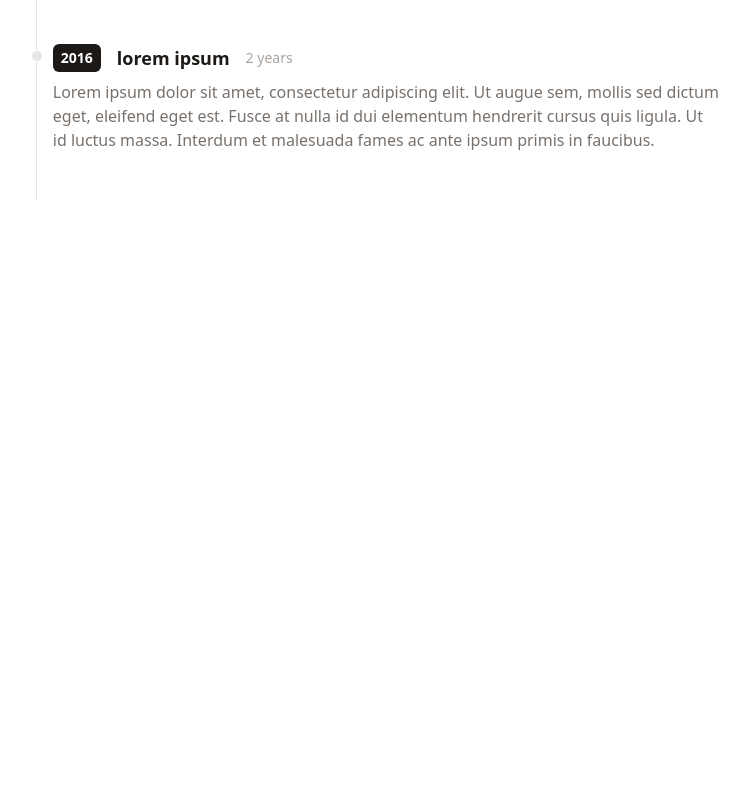
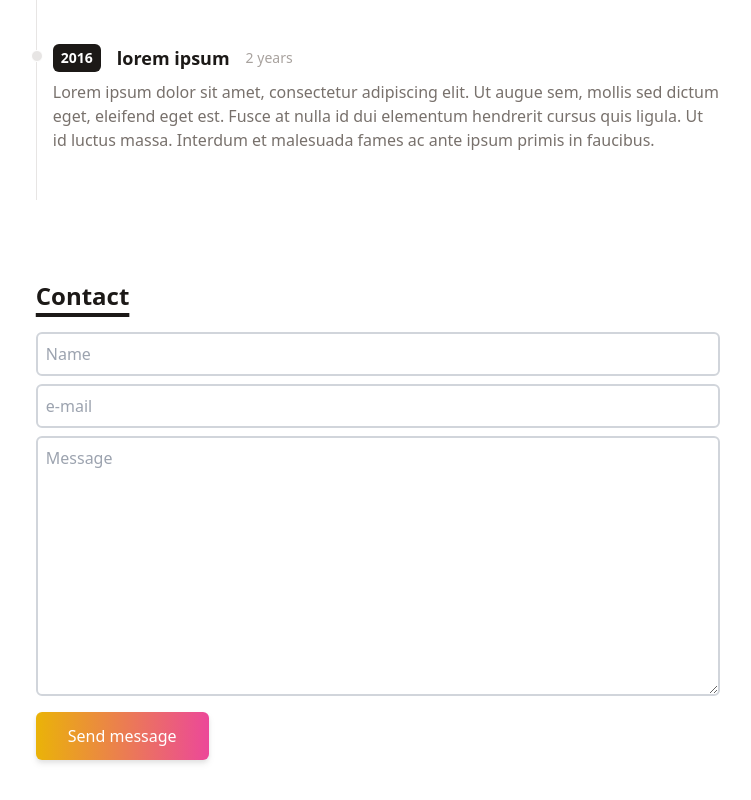
Before and after one commit to pta15/Minimal-portfolio, a React (Vite) app: page / in a window 1280 px wide. Shown: the part 1180-1980 px from the top of the page, without its empty margins (262-1013 px from the left). Before the commit the page ends 1460 px from the top, so only its background shows below. Built offline with nearby package versions, Linux system fonts and the light colour scheme.

Commit message:
completed contact form and linked to my getform

```diff
--- a/index.html
+++ b/index.html
@@ -5,6 +5,9 @@
     <link rel="icon" type="image/svg+xml" href="/vite.svg" />
     <meta name="viewport" content="width=device-width, initial-scale=1.0" />
     <title>Vite + React</title>
+    <link rel="preconnect" href="https://fonts.googleapis.com">
+    <link rel="preconnect" href="https://fonts.gstatic.com" crossorigin>
+    <link href="https://fonts.googleapis.com/css2?family=Inter:wght@300;400;500;600;700&display=swap" rel="stylesheet">
   </head>
   <body>
     <div id="root"></div>
--- a/src/App.jsx
+++ b/src/App.jsx
@@ -3,6 +3,7 @@ import './App.css'
 import Intro from './components/Intro'
 import Portfolio from './components/Portfolio'
 import Timeline from './components/Timeline'
+import Contact from './components/Contact'
 
 function App() {
 
@@ -12,6 +13,7 @@ function App() {
         <Intro />
         <Portfolio />
         <Timeline/>
+        <Contact/>
         {/*
 
         <Timeline />
--- a/src/components/Contact.jsx
+++ b/src/components/Contact.jsx
@@ -2,8 +2,18 @@ import React from 'react'
 
 function Contact() {
   return (
-    <div>
-
+    <div className='flex flex-col mb-10 mx-auto'>
+      <div className="flex justify-center">
+        <form action="https://getform.io/f/7a900174-6dde-49c8-a338-930a7ff76d0e"
+        method="POST"
+        className="flex flex-col w-full md:w-7/12">
+          <h1 class="text-2xl font-bold underline underline-offset-8 decoration-4 mb-5 text-stone-900 dark:text-white ">Contact</h1>
+          <input type="text" name="name" placeholder="Name" class="p-2 bg-transparent border-2 rounded-md border-gray-300 focus:outline-none"/>
+          <input type="text" name="e-mail" placeholder="e-mail" class="my-2 p-2 bg-transparent border-2 rounded-md border-gray-300 focus:outline-none"/>
+          <textarea name="message" placeholder="Message" rows="10" class="p-2 mb-4 bg-transparent border-2 rounded-md border-gray-300 focus:outline-none"/>
+          <button type="submit" class="text-center inline-block px-8 py-3 w-max text-base font-medium rounded-md text-white bg-gradient-to-r from-yellow-500 to-pink-500 drop-shadow-md hover:stroke-white">Send message</button>
+        </form>
+      </div>
     </div>
   )
 }
--- a/src/components/Footer.jsx
+++ b/src/components/Footer.jsx
@@ -0,0 +1,11 @@
+import React from 'react'
+
+function Footer() {
+  return (
+    <div>
+
+    </div>
+  )
+}
+
+export default Footer
--- a/tailwind.config.cjs
+++ b/tailwind.config.cjs
@@ -7,7 +7,11 @@ module.exports = {
     "./src/components/*.{js,ts,jsx,tsx}",
   ],
   theme: {
-    extend: {},
+    extend: {
+      fontFamily:{
+        inter: ['inter', 'serif'],
+      }
+    },
   },
   plugins: [],
 }
```
